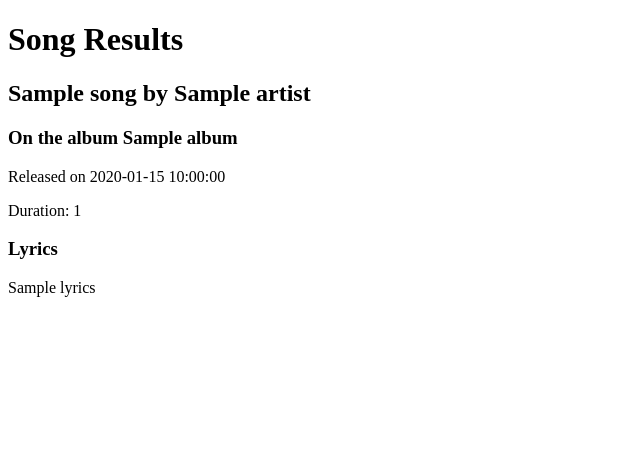
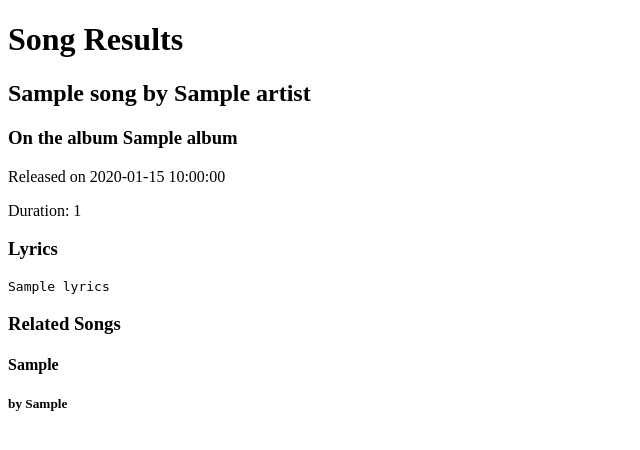
Before and after one commit to gtoutin/song-a-tiel, a Flask app: template SongaTiel/templates/song.html in a window 1280 px wide. Shown: the top 450 px of the page, without its empty margins (0-640 px from the left). Run offline with Flask 2, Linux system fonts and the light colour scheme; the template is opened without the code that fills it: most values are stand-ins (such as "Sample title", 1, 10 or a date in 2020); parts of the project's set-up code (start-up, migrations or seed data) failed here and were passed over.

Commit message:
Get related songs and lyrics to work

```diff
--- a/SongaTiel/app.py
+++ b/SongaTiel/app.py
@@ -42,6 +42,7 @@ def info():
             release_date=st_data['release_date'],
             lyrics=st_data['lyrics'],
             length=st_data['length'],
+            related_songs=st_data['related_songs'],
         )
     elif st_results['type'] == Type.ALBUM.name:
         print('Serving album page')
--- a/SongaTiel/templates/song.html
+++ b/SongaTiel/templates/song.html
@@ -25,7 +25,15 @@
         </div>
         <div>
             <h3>Lyrics</h3>
-            <p>{{lyrics}}</p>
+            <pre>{{lyrics}}</pre>
+        </div>
+        <div>
+            <h3>Related Songs</h3>
+            {% for rel_song, rel_artists in related_songs.items() %}
+                <h4>{{rel_song}}</h4>
+                <h5>by {{ rel_artists|join(' and ') }}</h5>
+
+            {% endfor %}
         </div>
         <script src="" async defer></script>
     </body>
```
